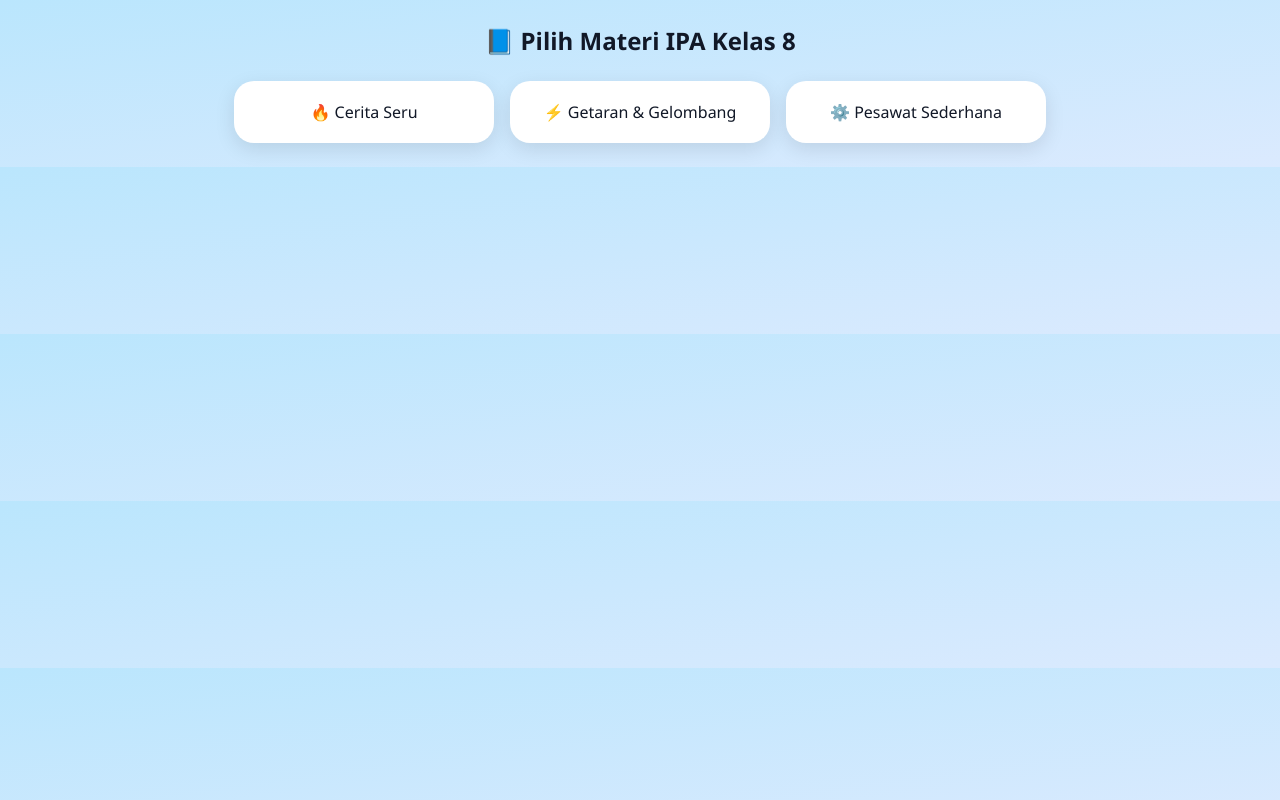
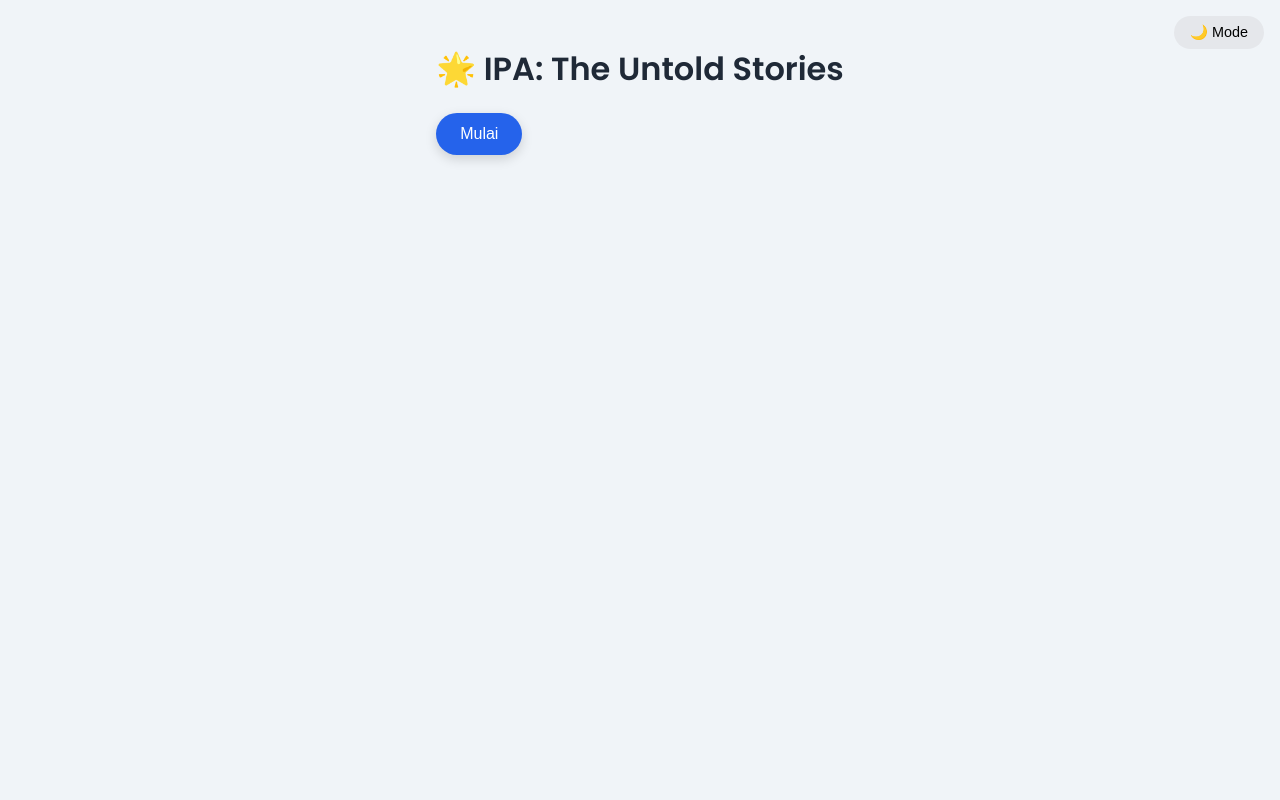
Before and after one commit to ipadevpro/kisikisiusipa, a plain HTML site: page index.html in a window 1280 px wide. Drawn offline with Linux system fonts and the light colour scheme.

Commit message:
Update index.html

```diff
--- a/index.html
+++ b/index.html
@@ -2,103 +2,193 @@
 <html lang="id">
 <head>
   <meta charset="UTF-8">
-  <meta name="viewport" content="width=device-width, initial-scale=1.0">
-  <title>IPA Kelas 8 - Materi Interaktif</title>
+  <meta name="viewport" content="width=device-width, initial-scale=1">
+  <title>IPA: The Untold Stories</title>
+  <link href="https://fonts.googleapis.com/css2?family=Poppins:wght@400;600&display=swap" rel="stylesheet">
   <style>
+    :root {
+      --primary: #2563eb;
+      --bg-light: #f0f4f8;
+      --bg-dark: #1f2937;
+      --text-light: #1f2937;
+      --text-dark: #f3f4f6;
+      --card-bg-light: #ffffff;
+      --card-bg-dark: #374151;
+    }
+
     body {
       margin: 0;
-      font-family: 'Segoe UI', sans-serif;
-      background: linear-gradient(to bottom right, #bae6fd, #dbeafe);
-      color: #111827;
+      font-family: 'Poppins', sans-serif;
+      background: var(--bg-light);
+      color: var(--text-light);
+      display: flex;
+      flex-direction: column;
+      align-items: center;
+      padding: 24px;
+      transition: all 0.3s ease;
     }
 
-    .container {
-      max-width: 1000px;
-      margin: auto;
-      padding: 24px;
+    body.dark {
+      background: var(--bg-dark);
+      color: var(--text-dark);
     }
 
-    .title {
-      text-align: center;
-      font-size: 24px;
-      font-weight: bold;
-      margin-bottom: 24px;
+    .fade-in {
+      animation: fadeIn 1s ease;
     }
 
-    .cards {
-      display: flex;
-      flex-wrap: wrap;
-      justify-content: center;
+    @keyframes fadeIn {
+      from { opacity: 0; transform: translateY(20px); }
+      to { opacity: 1; transform: translateY(0); }
+    }
+
+    h1, h2 {
+      margin-bottom: 20px;
+    }
+
+    .start-btn, .back-btn {
+      background: var(--primary);
+      color: white;
+      padding: 12px 24px;
+      border: none;
+      border-radius: 999px;
+      font-size: 1rem;
+      cursor: pointer;
+      box-shadow: 0 4px 12px rgba(0,0,0,0.15);
+      transition: background 0.3s ease;
+    }
+
+    .start-btn:hover, .back-btn:hover {
+      background: #1d4ed8;
+    }
+
+    .toggle-darkmode {
+      position: fixed;
+      top: 16px;
+      right: 16px;
+      background: #e5e7eb;
+      border: none;
+      padding: 8px 16px;
+      border-radius: 20px;
+      cursor: pointer;
+      font-size: 0.9rem;
+    }
+
+    .menu {
+      display: none;
+      flex-direction: column;
       gap: 16px;
+      margin-top: 40px;
+      width: 100%;
+      max-width: 480px;
     }
 
     .card {
-      background: white;
-      padding: 20px;
-      width: 220px;
-      border-radius: 20px;
-      box-shadow: 0 6px 20px rgba(0, 0, 0, 0.1);
+      padding: 16px 24px;
+      border-radius: 16px;
+      background: var(--card-bg-light);
+      color: var(--text-light);
+      box-shadow: 0 8px 20px rgba(0,0,0,0.08);
       cursor: pointer;
-      text-align: center;
-      transition: all 0.3s ease;
+      transition: transform 0.2s ease, box-shadow 0.2s ease, background 0.3s ease;
+    }
+
+    body.dark .card {
+      background: var(--card-bg-dark);
+      color: var(--text-dark);
     }
 
     .card:hover {
-      transform: scale(1.05);
-      box-shadow: 0 10px 30px rgba(0, 0, 0, 0.2);
+      transform: translateY(-4px);
+      box-shadow: 0 12px 24px rgba(0,0,0,0.15);
     }
 
     .iframe-wrapper {
+      display: none;
+      flex-direction: column;
+      align-items: center;
+      width: 100%;
+      max-width: 480px;
       margin-top: 32px;
-      display: none;
     }
 
     iframe {
       width: 100%;
-      height: 75vh;
+      height: 480px;
       border: none;
-      border-radius: 16px;
+      border-radius: 12px;
+      box-shadow: 0 4px 12px rgba(0,0,0,0.1);
     }
 
-    @media (max-width: 640px) {
-      .card {
-        width: 100%;
-      }
-      iframe {
-        height: 80vh;
-      }
+    .progress-bar {
+      width: 0;
+      height: 4px;
+      background: var(--primary);
+      margin: 12px 0;
+      border-radius: 4px;
+      transition: width 0.5s ease;
+    }
+
+    body.dark .toggle-darkmode {
+      background: #4b5563;
+      color: white;
     }
   </style>
+</head>
+<body class="fade-in">
+  <button class="toggle-darkmode" onclick="toggleDarkMode()">🌙 Mode</button>
+
+  <!-- Landing Page -->
+  <div class="landing" id="landingPage">
+    <h1>🌟 IPA: The Untold Stories</h1>
+    <button class="start-btn" onclick="startApp()">Mulai</button>
+  </div>
+
+  <!-- Menu Card -->
+  <div class="menu" id="cardMenu">
+    <h2>📘 Pilih Materi IPA Kelas 8</h2>
+    <div class="card" onclick="loadMateri('https://drive.google.com/file/d/1Blq4CW935nDNcgoiuE2DRg_fZUyos8td6KbLHlu6fnY/preview')">🔥 Cerita Seru</div>
+    <div class="card" onclick="loadMateri('https://drive.google.com/file/d/1qxLXRsoJgxXEXct59TfXSkU1zxZsSzkf/preview')">⚡ Getaran & Gelombang</div>
+    <div class="card" onclick="loadMateri('https://drive.google.com/file/d/1Vri1UunM5Gm9e5L9eG7sHXxjKDE6EHpG/preview')">⚙️ Pesawat Sederhana</div>
+  </div>
+
+  <!-- Iframe Viewer -->
+  <div class="iframe-wrapper" id="iframeWrapper">
+    <button class="back-btn" onclick="goBack()">← Kembali ke Menu</button>
+    <div class="progress-bar" id="progressBar"></div>
+    <iframe id="docViewer" allowfullscreen></iframe>
+  </div>
 
   <script>
-    function loadDoc(docId) {
+    function startApp() {
+      document.getElementById("landingPage").style.display = "none";
+      document.getElementById("cardMenu").style.display = "flex";
+    }
+
+    function loadMateri(url) {
+      document.getElementById("cardMenu").style.display = "none";
+      document.getElementById("iframeWrapper").style.display = "flex";
+
       const iframe = document.getElementById("docViewer");
-      const wrapper = document.getElementById("iframeWrapper");
-      iframe.src = `https://docs.google.com/document/d/${docId}/preview`;
-      wrapper.style.display = "block";
-      window.scrollTo({ top: wrapper.offsetTop - 20, behavior: 'smooth' });
+      const bar = document.getElementById("progressBar");
+      bar.style.width = "0";
+
+      setTimeout(() => bar.style.width = "80%", 100); // Fake loading
+      setTimeout(() => bar.style.width = "100%", 1000);
+
+      iframe.src = url;
+      window.scrollTo({ top: 0, behavior: 'smooth' });
+    }
+
+    function goBack() {
+      document.getElementById("iframeWrapper").style.display = "none";
+      document.getElementById("cardMenu").style.display = "flex";
+      window.scrollTo({ top: 0, behavior: 'smooth' });
+    }
+
+    function toggleDarkMode() {
+      document.body.classList.toggle('dark');
     }
   </script>
-</head>
-<body>
-  <div class="container">
-    <div class="title">📘 Pilih Materi IPA Kelas 8</div>
-    <div class="cards">
-      <div class="card" onclick="loadDoc('1Blq4CW935nDNcgoiuE2DRg_fZUyos8td6KbLHlu6fnY')">
-        🔥 Cerita Seru
-      </div>
-      <div class="card" onclick="loadDoc('2Z3X4C5V6B7N8M9Q1W2')">
-        ⚡ Getaran & Gelombang
-      </div>
-      <div class="card" onclick="loadDoc('3L4K5J6H7G8F9D0S1A')">
-        ⚙️ Pesawat Sederhana
-      </div>
-      <!-- Tambah lagi card materi lainnya -->
-    </div>
-
-    <div class="iframe-wrapper" id="iframeWrapper">
-      <iframe id="docViewer" allowfullscreen></iframe>
-    </div>
-  </div>
 </body>
 </html>
```
